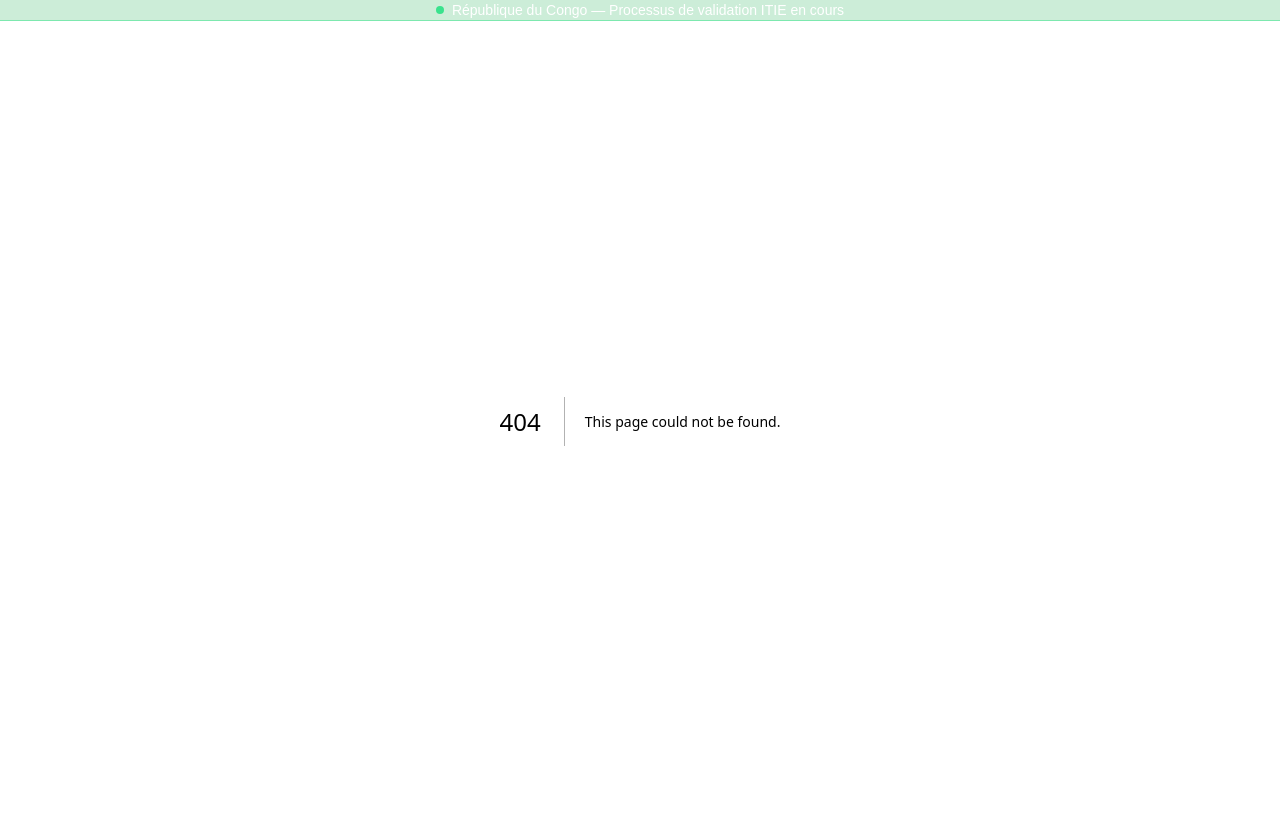
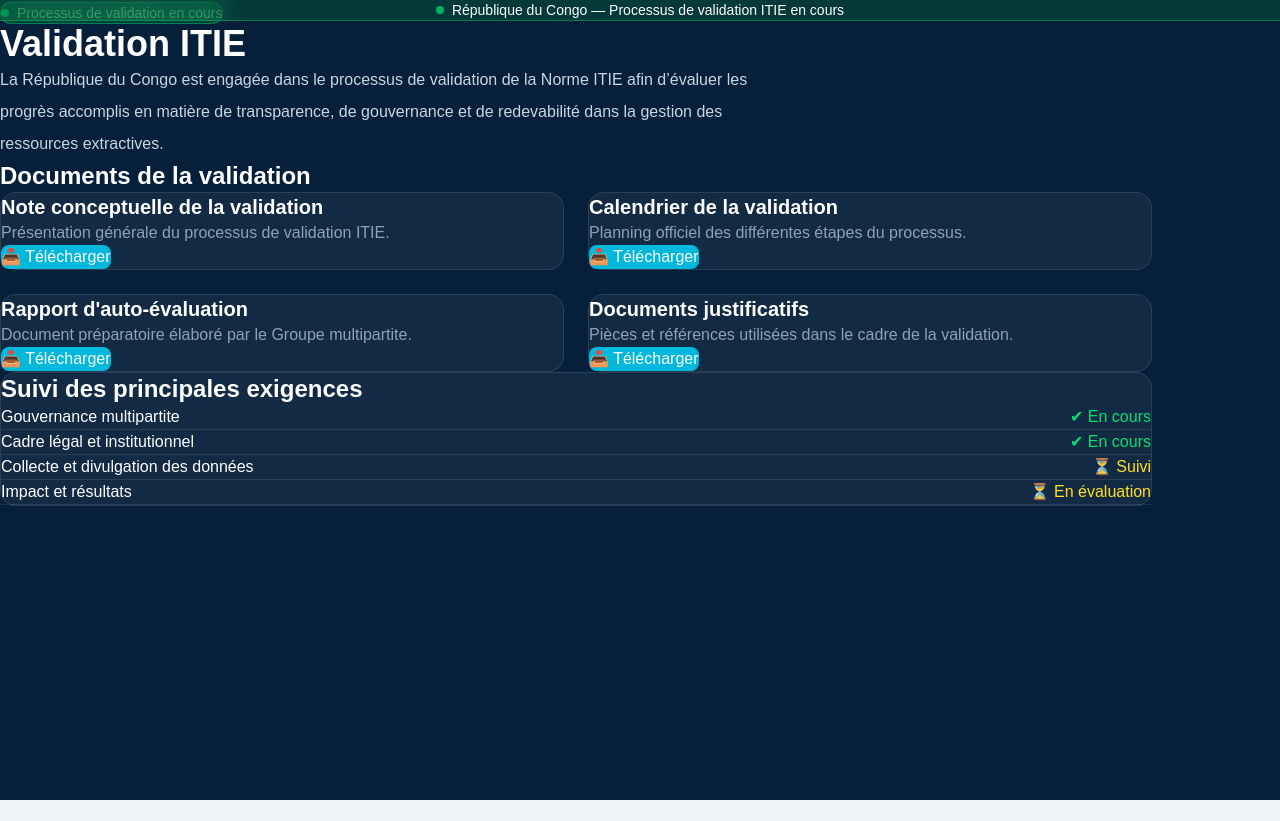
Before and after one commit to athysdavid-hash/cn-itie, a Next.js app: page /validation-itie in a window 1280 px wide. Before the commit this address had no page. After the commit the page ends 800 px from the top, so only its background shows below. Built offline with nearby package versions, Linux system fonts and the light colour scheme.

Commit message:
Ajout du menu Validation ITIE dans Données & Publications

```diff
--- a/app/layout.tsx
+++ b/app/layout.tsx
@@ -13,19 +13,18 @@
 }) {
   return (
     <html lang="fr">
-      <body className="pt-0">
+      <body className="pt-24">
 
         {/* 🔥 BANDEAU ITIE GLOBAL (TOUJOURS EN HAUT) */}
-        <div className="w-full bg-green-600/20 border-b border-green-400/40 text-center py-2 text-sm text-white flex items-center justify-center gap-2 z-[60] relative">
+        <div className="w-full bg-green-600/20 border-b border-green-400/40 text-center py-2 text-sm text-white flex items-center justify-center gap-2 fixed top-0 left-0 z-[60] backdrop-blur-md">
 
-          <span className="w-2 h-2 bg-green-400 rounded-full animate-pulse"></span>
+  <span className="w-2 h-2 bg-green-400 rounded-full animate-pulse"></span>
 
-          <span className="font-medium">
-            République du Congo — Processus de validation ITIE en cours
-          </span>
+  <span className="font-medium">
+    République du Congo — Processus de validation ITIE en cours
+  </span>
 
-        </div>
-
+</div>
         {/* RESTE DU SITE */}
         {children}
 
--- a/app/page.tsx
+++ b/app/page.tsx
@@ -10,7 +10,6 @@
 
 import Reports from "@/components/Reports"
 import LiveStats from "@/components/LiveStats"
-import Documents from "@/components/Documents"
 import Analytics from "@/components/Analytics"
 
 import Partners from "@/components/Partners"
@@ -28,37 +27,77 @@
 
       <Hero />
 
+      {/* 🟢 SECTION VALIDATION ITIE */}
+      <section className="max-w-6xl mx-auto px-4 py-12">
+
+        <div className="bg-white/5 border border-white/10 rounded-2xl p-6 md:p-10 backdrop-blur">
+
+          {/* HEADER */}
+          <div className="flex items-center gap-3 mb-4">
+
+            <span className="w-3 h-3 bg-green-400 rounded-full animate-pulse"></span>
+
+            <h2 className="text-white text-xl md:text-2xl font-bold">
+              Validation ITIE République du Congo
+            </h2>
+
+          </div>
+
+          {/* STATUS */}
+          <div className="inline-flex items-center gap-2 bg-green-500/10 border border-green-400/30 px-4 py-2 rounded-full text-green-200 text-sm mb-6">
+            🟢 Processus de validation en cours
+          </div>
+
+          {/* DESCRIPTION */}
+          <p className="text-slate-300 leading-7 max-w-3xl">
+            La République du Congo est engagée dans le processus de validation de l’ITIE,
+            visant à évaluer les progrès réalisés en matière de transparence dans le secteur
+            extractif (pétrole, mines et forêts). Cette étape est essentielle pour renforcer
+            la gouvernance et la confiance dans la gestion des ressources naturelles.
+          </p>
+
+          {/* ACTIONS */}
+          <div className="mt-6 flex flex-wrap gap-3">
+
+            <a
+              href="/rapport"
+              className="bg-cyan-500/20 hover:bg-cyan-500/30 text-cyan-200 px-4 py-2 rounded-xl transition"
+            >
+              📄 Voir les rapports
+            </a>
+
+            <a
+              href="/opendata"
+              className="bg-white/10 hover:bg-white/20 text-white px-4 py-2 rounded-xl transition"
+            >
+              📊 Explorer les données
+            </a>
+
+          </div>
+
+        </div>
+
+      </section>
+
+      {/* RESTE DU SITE */}
       <Sectors />
 
       <KeyFigures />
-
-      {/* =========================
-          OPEN DATA + SIDEBAR
-      ========================== */}
 
       <section className="max-w-7xl mx-auto px-4 py-12">
 
         <div className="grid grid-cols-1 lg:grid-cols-3 gap-6 items-start">
 
-          {/* COLONNE GAUCHE */}
-
           <div className="lg:col-span-2">
             <OpenData />
           </div>
 
-          {/* COLONNE DROITE */}
-
           <div className="space-y-6">
-
             <News />
-
             <DashboardPremium />
-
           </div>
 
         </div>
-
-        {/* ACTUALITÉS & MÉDIAS */}
 
         <div className="mt-10">
           <Media />
@@ -66,15 +105,9 @@
 
       </section>
 
-      {/* ========================= */}
-
       <Reports />
 
       <LiveStats />
-
-      <section className="max-w-6xl mx-auto px-4 py-8">
-
-      </section>
 
       <Analytics />
 
--- /dev/null
+++ b/app/validation-itie/page.tsx
@@ -0,0 +1,127 @@
+export default function ValidationITIEPage() {
+  const documents = [
+    {
+      title: "Note conceptuelle de la validation",
+      desc: "Présentation générale du processus de validation ITIE.",
+      file: "/docs/validation/note-conceptuelle.pdf",
+    },
+    {
+      title: "Calendrier de la validation",
+      desc: "Planning officiel des différentes étapes du processus.",
+      file: "/docs/validation/calendrier.pdf",
+    },
+    {
+      title: "Rapport d'auto-évaluation",
+      desc: "Document préparatoire élaboré par le Groupe multipartite.",
+      file: "/docs/validation/auto-evaluation.pdf",
+    },
+    {
+      title: "Documents justificatifs",
+      desc: "Pièces et références utilisées dans le cadre de la validation.",
+      file: "/docs/validation/documents.pdf",
+    },
+  ]
+
+  return (
+    <section className="min-h-screen bg-[#061f3a] py-20 text-white">
+
+      <div className="max-w-6xl mx-auto px-6">
+
+        {/* HEADER */}
+
+        <div className="mb-10">
+
+          <div className="inline-flex items-center gap-2 bg-green-500/20 border border-green-400/40 px-4 py-2 rounded-full text-green-300 text-sm font-medium">
+            <span className="w-2 h-2 rounded-full bg-green-400 animate-pulse"></span>
+            Processus de validation en cours
+          </div>
+
+          <h1 className="text-4xl font-black mt-5">
+            Validation ITIE
+          </h1>
+
+          <p className="text-slate-300 mt-4 max-w-3xl leading-8">
+            La République du Congo est engagée dans le processus de validation
+            de la Norme ITIE afin d’évaluer les progrès accomplis en matière de
+            transparence, de gouvernance et de redevabilité dans la gestion des
+            ressources extractives.
+          </p>
+
+        </div>
+
+        {/* DOCUMENTS */}
+
+        <h2 className="text-2xl font-bold mb-6">
+          Documents de la validation
+        </h2>
+
+        <div className="grid md:grid-cols-2 gap-6">
+
+          {documents.map((doc, index) => (
+
+            <div
+              key={index}
+              className="bg-white/5 border border-white/10 rounded-2xl p-6 hover:border-cyan-400/40 transition"
+            >
+
+              <h3 className="text-xl font-semibold">
+                {doc.title}
+              </h3>
+
+              <p className="text-slate-400 mt-2">
+                {doc.desc}
+              </p>
+
+              <a
+                href={doc.file}
+                target="_blank"
+                className="inline-block mt-5 px-4 py-2 rounded-lg bg-cyan-500 hover:bg-cyan-600 transition"
+              >
+                📥 Télécharger
+              </a>
+
+            </div>
+
+          ))}
+
+        </div>
+
+        {/* ETAT */}
+
+        <div className="mt-14 bg-white/5 border border-white/10 rounded-2xl p-8">
+
+          <h2 className="text-2xl font-bold mb-6">
+            Suivi des principales exigences
+          </h2>
+
+          <div className="space-y-4">
+
+            <div className="flex justify-between border-b border-white/10 pb-3">
+              <span>Gouvernance multipartite</span>
+              <span className="text-green-400">✔ En cours</span>
+            </div>
+
+            <div className="flex justify-between border-b border-white/10 pb-3">
+              <span>Cadre légal et institutionnel</span>
+              <span className="text-green-400">✔ En cours</span>
+            </div>
+
+            <div className="flex justify-between border-b border-white/10 pb-3">
+              <span>Collecte et divulgation des données</span>
+              <span className="text-yellow-300">⏳ Suivi</span>
+            </div>
+
+            <div className="flex justify-between border-b border-white/10 pb-3">
+              <span>Impact et résultats</span>
+              <span className="text-yellow-300">⏳ En évaluation</span>
+            </div>
+
+          </div>
+
+        </div>
+
+      </div>
+
+    </section>
+  )
+}
--- a/components/Navbar.tsx
+++ b/components/Navbar.tsx
@@ -5,7 +5,7 @@
 
 export default function Navbar() {
   return (
-    <header className="fixed top-0 left-0 w-full z-50 backdrop-blur-2xl bg-[#041c3c]/80 border-b border-white/10">
+    <header className="fixed top-9 left-0 w-full z-50 backdrop-blur-2xl bg-[#041c3c]/80 border-b border-white/10">
 
       <div className="max-w-6xl mx-auto px-4 py-2 flex items-center justify-between">
 
@@ -44,22 +44,31 @@
 
             <div className="absolute top-8 left-0 hidden group-hover:block bg-[#062b57] border border-white/10 rounded-xl shadow-xl w-64">
 
-              <Link href="/secteur/petrole" className="block px-4 py-3 text-white hover:bg-cyan-500/20 transition">
+              <Link
+                href="/secteur/petrole"
+                className="block px-4 py-3 text-white hover:bg-cyan-500/20 transition"
+              >
                 🛢️ Pétrole
               </Link>
 
-              <Link href="/secteur/mines" className="block px-4 py-3 text-white hover:bg-cyan-500/20 transition">
+              <Link
+                href="/secteur/mines"
+                className="block px-4 py-3 text-white hover:bg-cyan-500/20 transition"
+              >
                 ⛏️ Mines
               </Link>
 
-              <Link href="/secteur/foret" className="block px-4 py-3 text-white hover:bg-cyan-500/20 transition">
+              <Link
+                href="/secteur/foret"
+                className="block px-4 py-3 text-white hover:bg-cyan-500/20 transition"
+              >
                 🌳 Forêt
               </Link>
 
             </div>
           </div>
 
-          {/* DONNÉES & PUBLICATIONS (MIS À JOUR) */}
+          {/* DONNÉES & PUBLICATIONS */}
           <div className="relative group">
 
             <span className="text-white hover:text-cyan-300 cursor-pointer transition">
@@ -68,29 +77,52 @@
 
             <div className="absolute top-8 left-0 hidden group-hover:block bg-[#062b57] border border-white/10 rounded-xl shadow-xl w-72">
 
-              <Link href="/opendata" className="block px-4 py-3 text-white hover:bg-cyan-500/20 transition">
+              <Link
+                href="/opendata"
+                className="block px-4 py-3 text-white hover:bg-cyan-500/20 transition"
+              >
                 📊 Open Data
               </Link>
 
-              {/* ❌ RAPPORT ITIE SUPPRIMÉ */}
-
-              <Link href="/resultats-impacts" className="block px-4 py-3 text-white hover:bg-cyan-500/20 transition">
+              <Link
+                href="/resultats-impacts"
+                className="block px-4 py-3 text-white hover:bg-cyan-500/20 transition"
+              >
                 📈 Résultats et impacts
               </Link>
 
-              <Link href="/plan-travail" className="block px-4 py-3 text-white hover:bg-cyan-500/20 transition">
+              <Link
+                href="/plan-travail"
+                className="block px-4 py-3 text-white hover:bg-cyan-500/20 transition"
+              >
                 🗂️ Plan de travail
               </Link>
 
-              <Link href="/propriete-reelle" className="block px-4 py-3 text-white hover:bg-cyan-500/20 transition">
+              <Link
+                href="/validation-itie"
+                className="block px-4 py-3 text-white hover:bg-cyan-500/20 transition"
+              >
+                🟢 Validation ITIE
+              </Link>
+
+              <Link
+                href="/propriete-reelle"
+                className="block px-4 py-3 text-white hover:bg-cyan-500/20 transition"
+              >
                 🏢 Propriété réelle
               </Link>
 
-              <Link href="/documentation/decrets" className="block px-4 py-3 text-white hover:bg-cyan-500/20 transition">
+              <Link
+                href="/documentation/decrets"
+                className="block px-4 py-3 text-white hover:bg-cyan-500/20 transition"
+              >
                 ⚖️ Textes légaux
               </Link>
 
-              <Link href="/documentation/norme-itie" className="block px-4 py-3 text-white hover:bg-cyan-500/20 transition">
+              <Link
+                href="/documentation/norme-itie"
+                className="block px-4 py-3 text-white hover:bg-cyan-500/20 transition"
+              >
                 🌍 Norme ITIE
               </Link>
 
```
